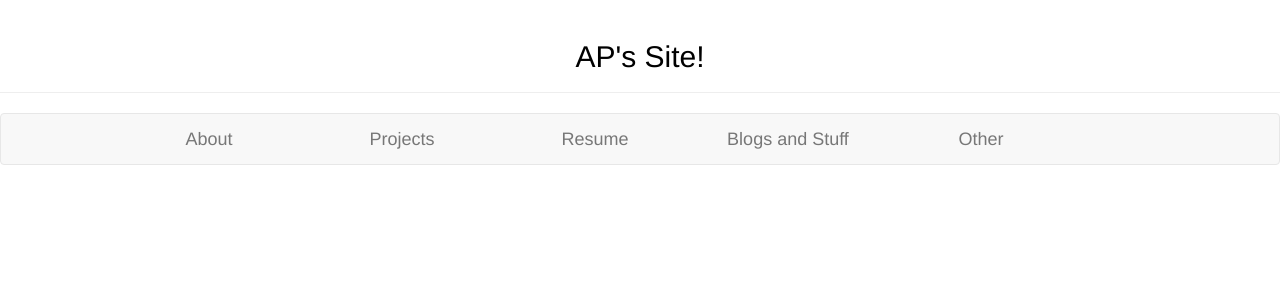
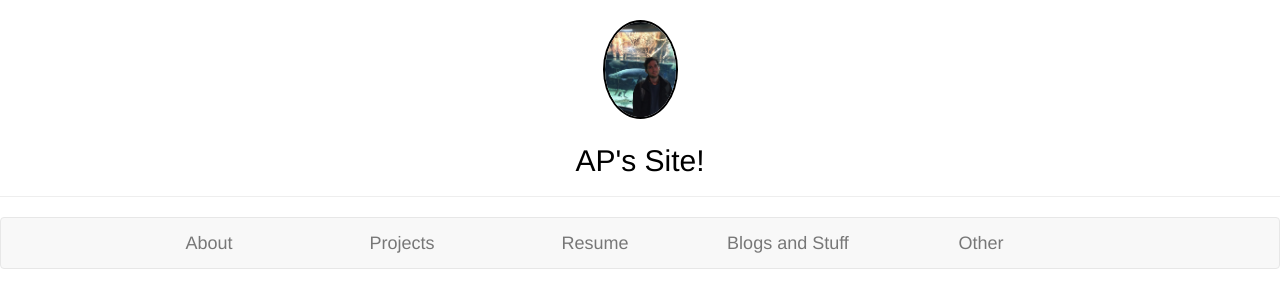
Before and after one commit to reztip/mysite, a Django app: template controller/templates/controller/base.html in a window 1280 px wide. Shown: the top 308 px of the page. Run offline with Django 3.2, Linux system fonts and the light colour scheme; the template is opened without the code that fills it, so the values that code supplies are empty; some libraries are stand-ins or nearby versions.

Commit message:
add photo thumbnail to site base

```diff
--- a/controller/static/controller/style.css
+++ b/controller/static/controller/style.css
@@ -6,4 +6,13 @@
 .navbar-brand {
   text-align: center;
   vertical-align: center;
+  color: black;
 }
+
+img {
+  display: block;
+  margin: 0 auto;
+  margin-top: 20px;
+  margin-bottom: -15px;
+  border: 2px solid black;
+}
--- a/controller/templates/controller/base.html
+++ b/controller/templates/controller/base.html
@@ -7,8 +7,11 @@
     <link rel="stylesheet" type="text/css" href="{% static 'controller/style.css' %}" />
   </head>
   <body>
+    <div class>
+      <img class="img-responsive img-circle" src="{% static 'controller/images/me.jpeg' %}" alt=":3" width="75" height="75" />
+    </div>
     <div class="page-header">
-      <h2><a href="/" class="text-primary" style="color: black">AP's Site!</a></h2>
+      <h2><a href="/about" class="text-primary" style="color: black">AP's Site!</a></h2>
     </div>
 
   <div class="navbar navbar-default">
```
Also changed, not shown: controller/static/controller/images/me.jpeg (added).
